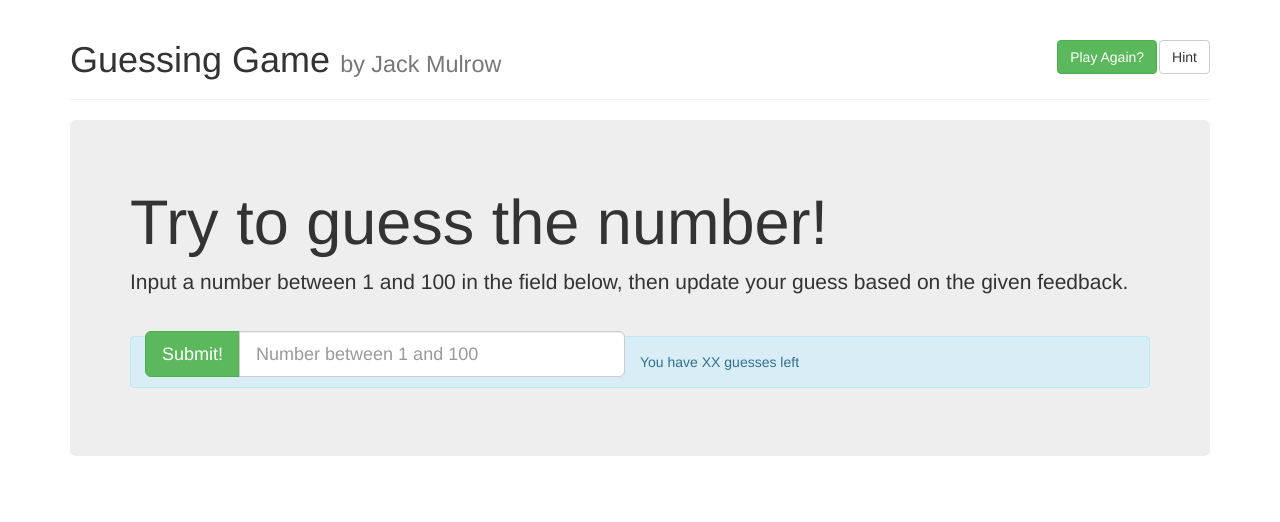
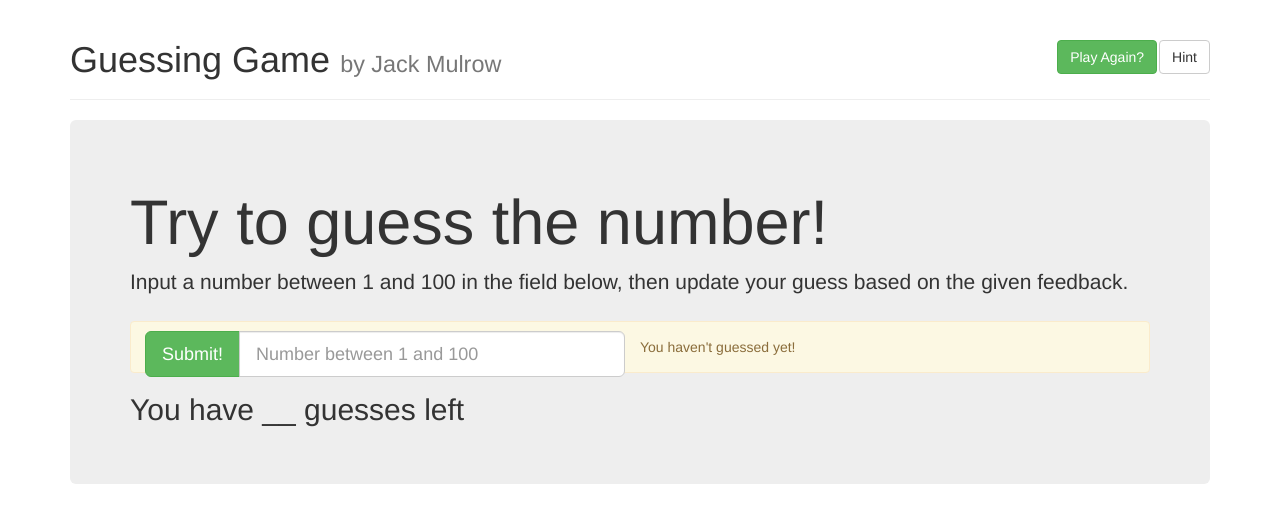
Before and after one commit to jsmulrow/Guessing-Game, a plain HTML site: page index.html in a window 1280 px wide. Drawn offline with Linux system fonts and the light colour scheme.

Commit message:
Made minor stylistic changes to index.html.

```diff
--- a/index.html
+++ b/index.html
@@ -30,8 +30,13 @@
         <input type="text" class="form-control" placeholder="Number between 1 and 100" id="playersGuess">
       </div><!-- /input-group -->
     </div><!-- /.col-lg-6 -->
-    <div class="alert alert-info" role="alert" style="margin-top: 40px">
-      <span id="guessesLeft">You have XX guesses left</span>
+    <!-- make this alert change colors and contents as number of guesses goes down / depending on how close they are; red if they lose, yellow when guesses left gets to 2, green if correct-->
+    <!-- this is better: blue if guess is cold, yellow if close, red if hot, green when correct - see how it actually looks-->
+    <div class="alert alert-warning" role="alert" style="margin-top: 25px">
+      <span id="guessesLeft">You haven't guessed yet!</span>
+    </div>
+    <div>
+      <h2>You have __ guesses left</h2>
     </div>
     </div>
   </div>
```
